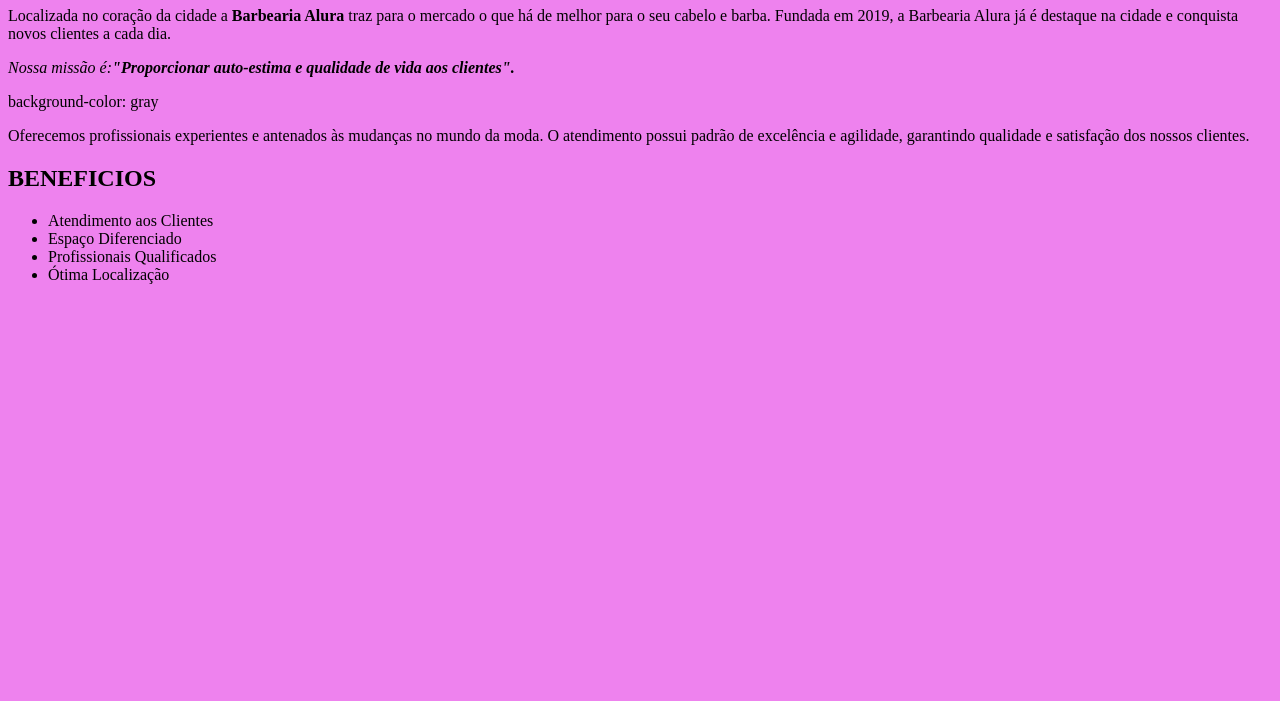
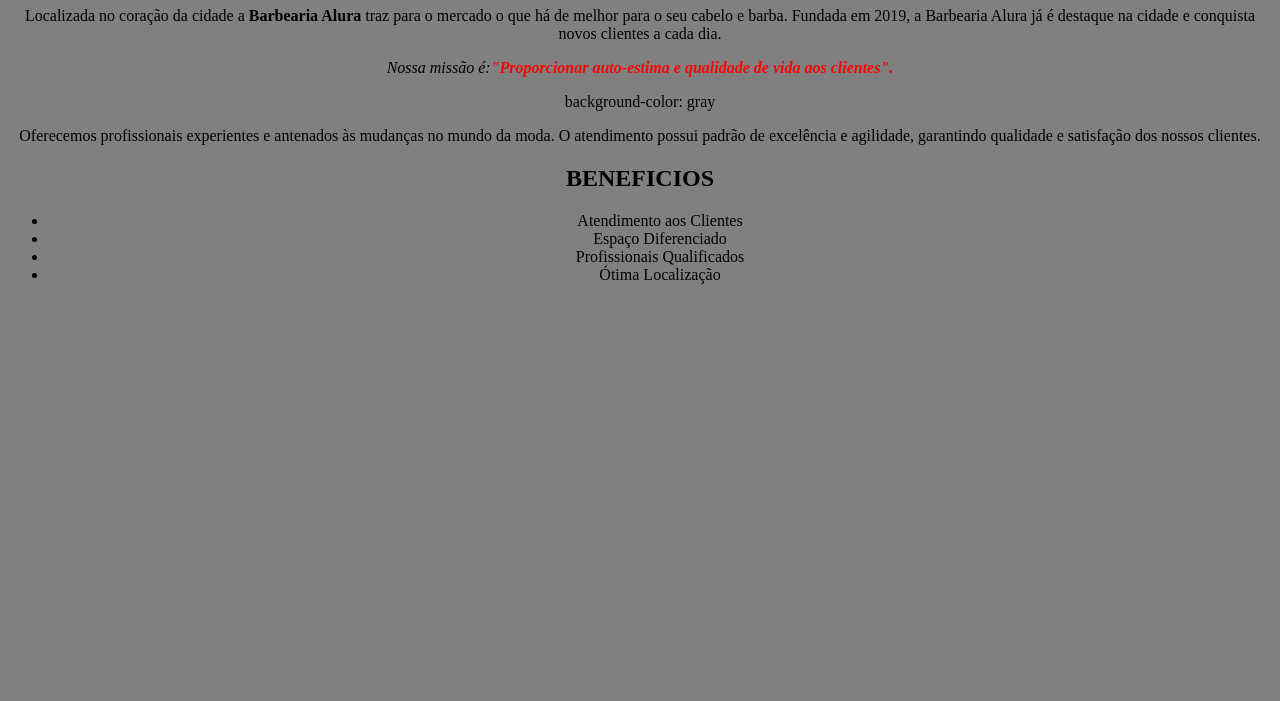
Before and after one commit to NicolasCEEM/Barbearia-Alura-Nicolas, a plain HTML site: page index.html in a window 1280 px wide. Shown: the part 99-800 px from the top of the page. Drawn offline with Linux system fonts and the light colour scheme.

Commit message:
Update style.css

```diff
--- a/style.css
+++ b/style.css
@@ -1 +1,7 @@
-body {background-color: violet;}
+body{font-size: 16px;
+text-align: center;
+background-color: gray;}
+
+.negrito{color: red;}
+
+.imagem{width: 100%;}
```
